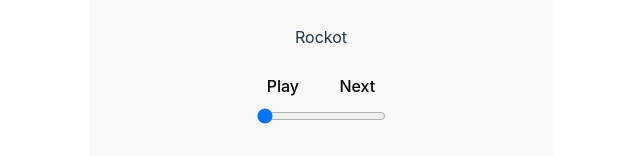
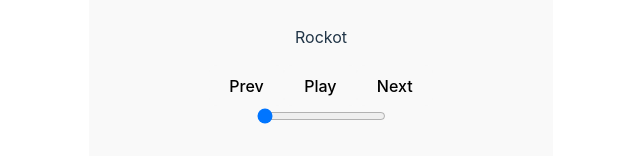
Before and after one commit to GwenDumoulin/tutteo-frontend-technical-test, a Vue app: page / in a window 1280 px wide. Shown: the part 572-728 px from the top of the page, without its empty margins (319-959 px from the left). Built offline with nearby package versions, Linux system fonts and the light colour scheme.

Commit message:
feat: update player controls to add 'Prev' button

```diff
--- a/src/components/AudioPlayer.vue
+++ b/src/components/AudioPlayer.vue
@@ -6,6 +6,7 @@
       @play="play"
       @pause="pause"
       @next="next"
+      @prev="prev"
     />
     <TimelineSlider
       :currentTime="currentTime"
@@ -144,6 +145,15 @@ export default {
       isPlaying.value = true;
     };
 
+    const prev = () => {
+      currentTrackIndex.value =
+        (currentTrackIndex.value - 1 + tracks.length) % tracks.length;
+      currentTrack.value = tracks[currentTrackIndex.value];
+      audio.src = currentTrack.value.audioUrl;
+      audio.play();
+      isPlaying.value = true;
+    };
+
     audio.addEventListener('ended', next);
 
     return {
@@ -153,6 +163,7 @@ export default {
       play,
       pause,
       next,
+      prev,
       isPlaying,
       seek,
     };
--- a/src/components/PlayerControls.vue
+++ b/src/components/PlayerControls.vue
@@ -1,5 +1,6 @@
 <template>
   <div class="player-controls">
+    <button @click="$emit('prev')">Prev</button>
     <button v-if="!isPlaying" @click="$emit('play')">Play</button>
     <button v-if="isPlaying" @click="$emit('pause')">Pause</button>
     <button @click="$emit('next')">Next</button>
```
